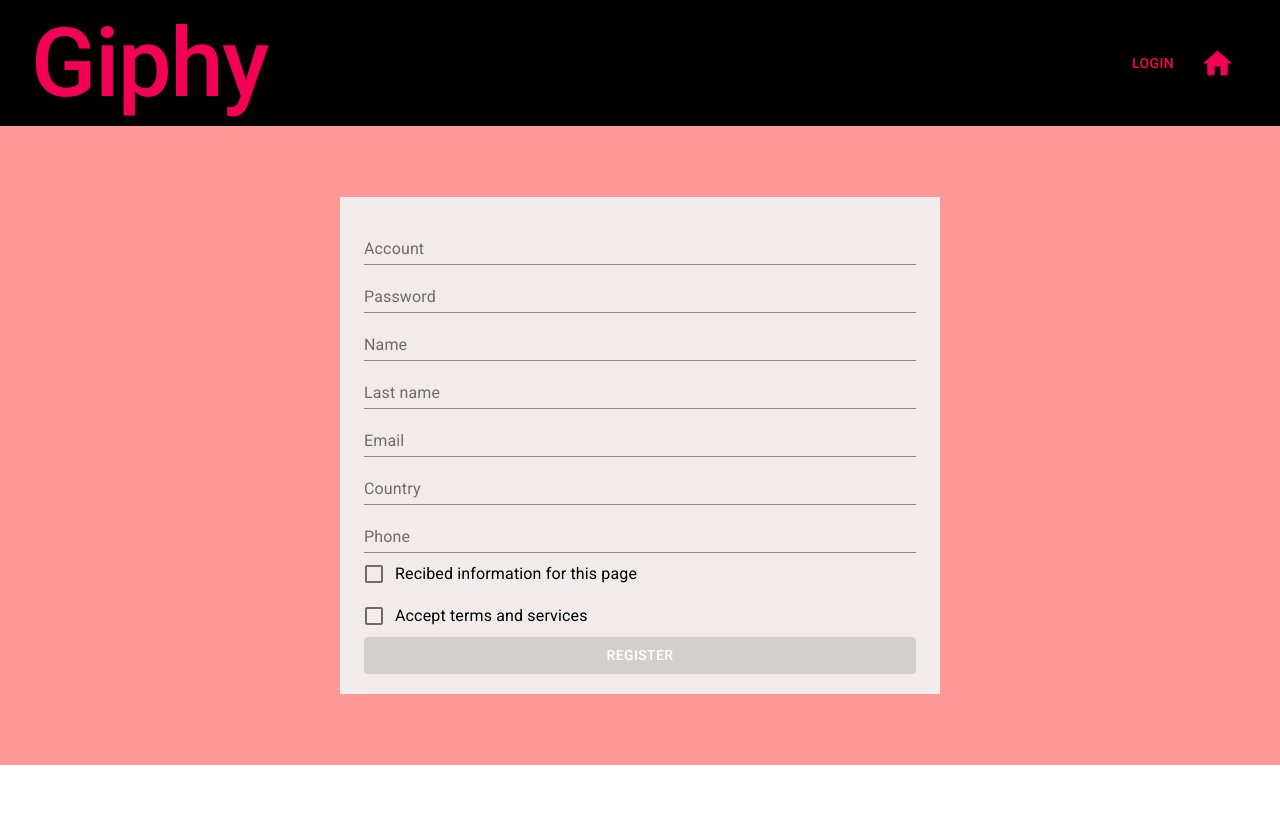
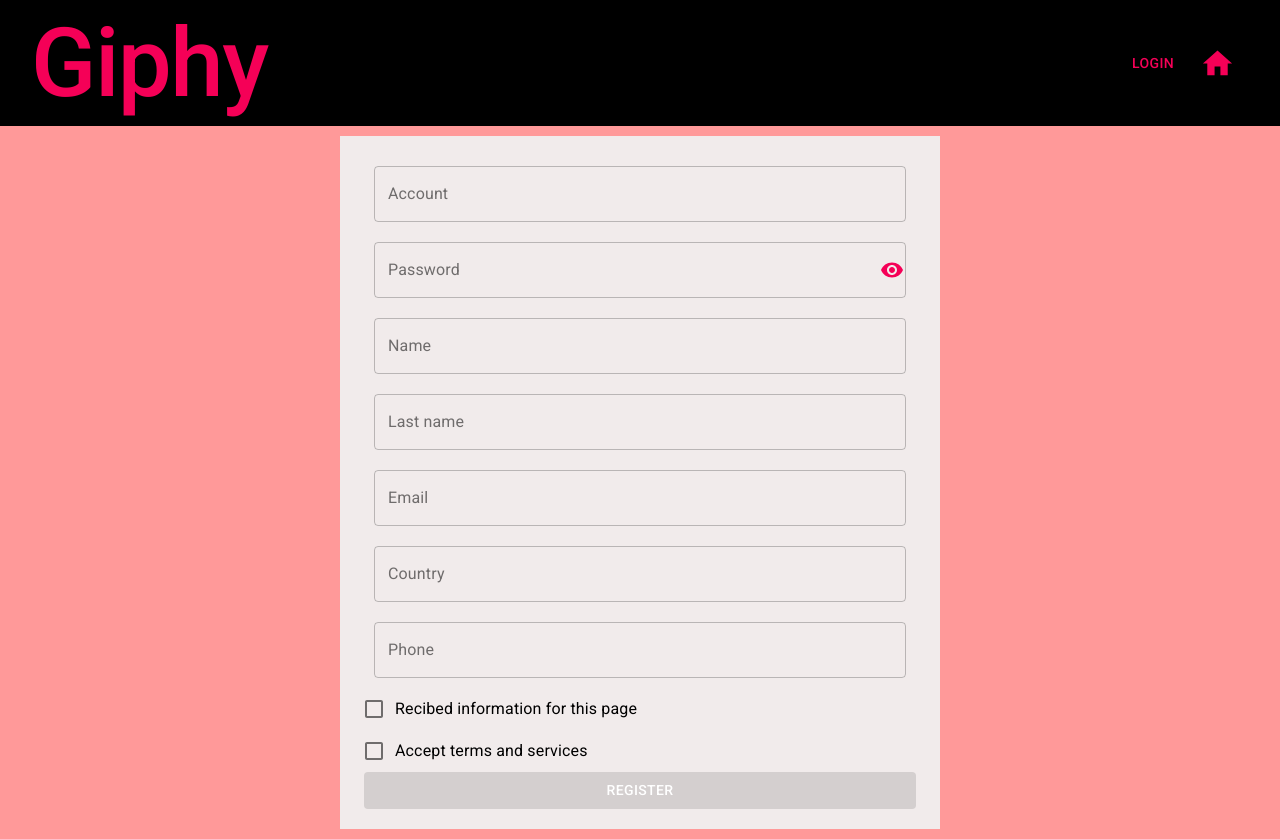
Before and after one commit to nicosarli/BrowserGifs-for-me, a React (Create React App) app: page /register in a window 1280 px wide. Before the commit the page ends 800 px from the top, so only its background shows below. Built offline with nearby package versions, Linux system fonts and the light colour scheme.

Commit message:
Realizando el register con un poco de validaciones

```diff
--- a/src/components/FormRegister/index.js
+++ b/src/components/FormRegister/index.js
@@ -1,6 +1,44 @@
 import React, { useReducer, useState } from "react";
 import TextField from "@material-ui/core/TextField";
-import { makeStyles, Checkbox, FormControlLabel, Button } from "@material-ui/core";
+import {
+  makeStyles,
+  Checkbox,
+  FormControlLabel,
+  Button,
+  // FormHelperText,
+  // Grid,
+} from "@material-ui/core";
+import HomeIcon from "@material-ui/icons/Home";
+import { IconButton } from "@material-ui/core";
+import VisibilityIcon from "@material-ui/icons/Visibility";
+import VisibilityOffIcon from "@material-ui/icons/VisibilityOff";
+
+import includesNumbers from "../../services/includesNumbers";
+import includesLetters from "../../services/includesLetters";
+import { Helmet } from "react-helmet";
+
+const initialStateErrors = {
+  accountError: [false, ""],
+  passwordError: [false, ""],
+  countryError: [false, ""],
+  phoneError: [false, ""],
+  nameError: [false, ""],
+  lastNameError: [false, ""],
+  emailError: [false, ""],
+  submit: [false],
+};
+
+const ACTIONSOFERRORS = {
+  UPDATE_ACCOUNT_ERROR: "update_account_error",
+  UPDATE_PASSWORD_ERROR: "update_password_error",
+  UPDATE_COUNTRY_ERROR: "update_country_error",
+  UPDATE_PHONE_ERROR: "update_phone_error",
+  UPDATE_NAME_ERROR: "update_name_error",
+  UPDATE_LASTNAME_ERROR: "update_lastname_error",
+  UPDATE_EMAIL_ERROR: "update_email_error",
+  UPDATE_CHECKBOX_ERROR: "update_checkbox_error",
+  RESET_ERRORS: "reset_errors",
+};
 
 const initialState = {
   account: "",
@@ -26,7 +64,6 @@ const ACTIONS = {
 
 const reducer = (state, action) => {
   switch (action.type) {
-
     case ACTIONS.UPDATE_ACCOUNT:
       return {
         ...state,
@@ -80,50 +117,228 @@ const reducer = (state, action) => {
   }
 };
 
+const reducerErrors = (stateErrors, action) => {
+  switch (action.type) {
+    case ACTIONSOFERRORS.UPDATE_ACCOUNT_ERROR:
+      return {
+        ...stateErrors,
+        accountError: action.payload,
+      };
+
+    case ACTIONSOFERRORS.UPDATE_PASSWORD_ERROR:
+      return {
+        ...stateErrors,
+        passwordError: action.payload,
+      };
+
+    case ACTIONSOFERRORS.UPDATE_COUNTRY_ERROR:
+      return {
+        ...stateErrors,
+        countryError: action.payload,
+      };
+
+    case ACTIONSOFERRORS.UPDATE_EMAIL_ERROR:
+      return {
+        ...stateErrors,
+        emailError: action.payload,
+      };
+
+    case ACTIONSOFERRORS.UPDATE_LASTNAME_ERROR:
+      return {
+        ...stateErrors,
+        lastNameError: action.payload,
+      };
+
+    case ACTIONSOFERRORS.UPDATE_PHONE_ERROR:
+      return {
+        ...stateErrors,
+        phoneError: action.payload,
+      };
+
+    case ACTIONSOFERRORS.UPDATE_CHECKBOX_ERROR:
+      return {
+        ...stateErrors,
+        check: action.payload,
+      };
+
+    case ACTIONSOFERRORS.RESET_ERRORS:
+      return {
+        ...stateErrors,
+        stateErrors: initialStateErrors,
+      };
+
+    default:
+      return stateErrors;
+  }
+};
+
 const useStyles = makeStyles(() => ({
-  Form: {
-    display: 'flex',
-    flexDirection: 'column',
+  root: {
+    display: "flex",
+    flexDirection: "column",
     margin: "20px 0",
+    "& .MuiFormControl-root": {
+      margin: "10px",
+    },
+  },
+  contentPassword: {
+    position: "relative",
+    display: "flex",
+    justifyContent: "space-between",
+  },
+  textFieldPassword: {
+    width: "100%",
+  },
+  buttonShowPassword: {
+    position: "absolute",
+    right: 0,
+    bottom: 0,
+    top: 0,
+    transform: "none",
   },
 }));
 
-const handleSubmit = () => {
-
-}
+const handleSubmit = () => {};
 
 const FormRegister = () => {
   const classes = useStyles();
+  const [state, dispatch] = useReducer(reducer, initialState);
+  const [stateErrors, dispatchErrors] = useReducer(
+    reducerErrors,
+    initialStateErrors
+  );
+  const [acceptTerms, setAcceptTerms] = useState(false);
+  const [showPassword, setShowPassword] = useState(false);
 
-  const [state, dispatch] = useReducer(reducer, initialState);
-  const [acceptTerms, setAcceptTerms] = useState(false)
+  const handleChangeShowPassword = () => {
+    setShowPassword((prevSet) => !prevSet);
+  };
 
-  const { account, password, country, phone, name, lastName, email, reciveInformation } = state;
+  // const [error, setError] = useState(false);
+  // const [helperText, setHelperText] = useState("");
+
+  const {
+    account,
+    password,
+    country,
+    phone,
+    name,
+    lastName,
+    email,
+    reciveInformation,
+  } = state;
+
+  const {
+    accountError,
+    passwordError,
+    countryError,
+    phoneError,
+    nameError,
+    lastNameError,
+    emailError,
+  } = stateErrors;
+
   return (
-    <form autoComplete="off" className={classes.Form} onSubmit={handleSubmit}>
+    <form autoComplete="off" className={classes.root} onSubmit={handleSubmit}>
+      <Helmet>
+        <title> GIPHY || Register </title>
+        <meta name="description" content="Register of the page" />
+      </Helmet>
       <TextField
-      label='Account'ñ
+        variant="outlined"
+        label="Account"
+        name="user"
+        id="user"
+        // value={account}
+        // error={error}
         value={account}
-      onChange={(evt) =>
-        dispatch({ type: ACTIONS.UPDATE_ACCOUNT, payload: evt.target.value })
-      }
+        error={accountError[0] || false}
+        helperText={accountError[1] || ""}
+        onChange={(evt) => {
+          const { value } = evt.target;
+          dispatch({
+            type: ACTIONS.UPDATE_ACCOUNT,
+            payload: value,
+          });
+
+          account.includes(" ")
+            ? dispatchErrors({
+                type: ACTIONSOFERRORS.UPDATE_ACCOUNT_ERROR,
+                payload: [true, "Username not accept spacing"],
+              })
+            : account.length < 8
+            ? dispatchErrors({
+                type: ACTIONSOFERRORS.UPDATE_ACCOUNT_ERROR,
+                payload: [true, "Username requerid more of 8 digits"],
+              })
+            : !(includesNumbers(account) && includesLetters(account))
+            ? dispatchErrors({
+                type: ACTIONSOFERRORS.UPDATE_ACCOUNT_ERROR,
+                payload: [true, "User is required letters and numbers"],
+              })
+            : dispatchErrors({
+                type: ACTIONSOFERRORS.UPDATE_ACCOUNT_ERROR,
+                payload: [false, ""],
+              });
+        }}
       />
+
+      <div className={classes.contentPassword}>
         <TextField
-      label='Password'
+          className={classes.textFieldPassword}
+          variant="outlined"
+          type={showPassword ? "text" : "password"}
+          label="Password"
           value={password}
-      onChange={(evt) =>
-        dispatch({ type: ACTIONS.UPDATE_PASSWORD, payload: evt.target.value })
-      }
+          error={passwordError[0]}
+          helperText={passwordError[1] || ""}
+          onChange={(evt) => {
+            const { value } = evt.target;
+            dispatch({
+              type: ACTIONS.UPDATE_PASSWORD,
+              payload: value,
+            });
+            password.includes(" ")
+              ? dispatchErrors({
+                  type: ACTIONSOFERRORS.UPDATE_PASSWORD_ERROR,
+                  payload: [true, "Password not accept spacing"],
+                })
+              : password.length < 8
+              ? dispatchErrors({
+                  type: ACTIONSOFERRORS.UPDATE_PASSWORD_ERROR,
+                  payload: [true, "Password requerid more of 8 digits"],
+                })
+              : dispatchErrors({
+                  type: ACTIONSOFERRORS.UPDATE_PASSWORD_ERROR,
+                  payload: [false, ""],
+                });
+          }}
         />
+        <IconButton
+          disableFocusRipple
+          disableRipple
+          className={classes.buttonShowPassword}
+          onClick={handleChangeShowPassword}
+        >
+          {showPassword ? (
+            <VisibilityOffIcon color="secondary" />
+          ) : (
+            <VisibilityIcon color="secondary" />
+          )}
+        </IconButton>
+      </div>
+
       <TextField
-      label='Name'
+        variant="outlined"
+        label="Name"
         value={name}
         onChange={(evt) =>
           dispatch({ type: ACTIONS.UPDATE_NAME, payload: evt.target.value })
         }
       />
       <TextField
-      label='Last name'
+        variant="outlined"
+        label="Last name"
         value={lastName}
         onChange={(evt) =>
           dispatch({
@@ -133,17 +348,47 @@ const FormRegister = () => {
         }
       />
       <TextField
-      label='Email'
+        variant="outlined"
+        label="Email"
         value={email}
-      onChange={(evt) =>
+        error={emailError[0] || false}
+        helperText={emailError[1] || ""}
+        onChange={(evt) => {
+          const { value } = evt.target;
           dispatch({
             type: ACTIONS.UPDATE_EMAIL,
-          payload: evt.target.value,
+            payload: value,
+          });
+          let expr =
+            /^([a-zA-Z0-9_\.\-])+\@(([a-zA-Z0-9\-])+\.)+([a-zA-Z0-9]{2,4})+$/;
+          // email.includes(['@' && '.'])
+          //   ? dispatchErrors({
+          //       type: ACTIONS.UPDATE_EMAIL_ERROR,
+          //       payload: [false, ""],
+          //     })
+          //   : dispatchErrors({
+          //       type: ACTIONS.UPDATE_EMAIL_ERROR,
+          //       payload: [true, "Email not valid"],
+          //     });
+          email.includes(" ")
+            ? dispatchErrors({
+                type: ACTIONSOFERRORS.UPDATE_EMAIL_ERROR,
+                payload: [true, "Email not accept spacing"],
               })
-      }
+            : !expr.test(email)
+            ? dispatchErrors({
+                type: ACTIONSOFERRORS.UPDATE_EMAIL_ERROR,
+                payload: [true, "Email not valid"],
+              })
+            : dispatchErrors({
+                type: ACTIONSOFERRORS.UPDATE_EMAIL_ERROR,
+                payload: [false, ""],
+              });
+        }}
       />
       <TextField
-      label='Country'
+        variant="outlined"
+        label="Country"
         value={country}
         onChange={(evt) =>
           dispatch({
@@ -153,21 +398,39 @@ const FormRegister = () => {
         }
       />
       <TextField
-      label='Phone'
+        variant="outlined"
+        label="Phone"
         value={phone}
-      onChange={(evt) =>
+        error={phoneError[0]}
+        helperText={phoneError[1]}
+        onChange={(evt) => {
+          const { value } = evt.target;
           dispatch({
             type: ACTIONS.UPDATE_PHONE,
-          payload: evt.target.value,
+            payload: value,
+          });
+          includesNumbers(phone) && phone.length === 9
+            ? dispatchErrors({
+                type: ACTIONSOFERRORS.UPDATE_PHONE_ERROR,
+                payload: [false, ""],
               })
-      }
+            : dispatchErrors({
+                type: ACTIONSOFERRORS.UPDATE_PHONE_ERROR,
+                payload: [true, "Phone not valid"],
+              });
+        }}
       />
       <FormControlLabel
         label="Recibed information for this page"
         control={
           <Checkbox
             value={reciveInformation}
-          onChange={ evt => (dispatch({ type: ACTIONS.UPDATE_CHECKBOX, payload: evt.target.checked }))}
+            onChange={(evt) =>
+              dispatch({
+                type: ACTIONS.UPDATE_CHECKBOX,
+                payload: evt.target.checked,
+              })
+            }
             color="secondary"
           />
         }
@@ -177,20 +440,24 @@ const FormRegister = () => {
         control={
           <Checkbox
             value={acceptTerms}
-          onChange={ () => setAcceptTerms(prevState => !prevState)}
+            onChange={() => setAcceptTerms((prevState) => !prevState)}
             color="secondary"
           />
         }
       />
-    {
-      acceptTerms
-        ?
-      <Button disableElevation variant='contained' color='secondary'> Register </Button>
-        :
-      <Button disabled disableElevation variant='contained' color='secondary'> Register </Button>
-    }
+      {acceptTerms ? (
+        <Button disableElevation variant="contained" color="secondary">
+          {" "}
+          Register{" "}
+        </Button>
+      ) : (
+        <Button disabled disableElevation variant="contained" color="secondary">
+          {" "}
+          Register{" "}
+        </Button>
+      )}
     </form>
-  )
-}
+  );
+};
 
-export default FormRegister
+export default FormRegister;
--- a/src/pages/Register/index.js
+++ b/src/pages/Register/index.js
@@ -7,10 +7,10 @@ const useStyles = makeStyles(() => ({
     background: "#f1f1f1f1",
     display: "flex",
     flexDirection: "column",
-    margin: 'auto auto',
+    margin: '10px auto',
   },
   Fondo: {
-    height: '79.9vh',
+    height: '100%',
     background: '#f99',
     display: 'flex'
   }
--- /dev/null
+++ b/src/services/includesLetters.js
@@ -0,0 +1,13 @@
+const letters = "abcdefghyjklmnñopqrstuvwxyz"
+
+const includesLetters = (text) => {
+  text = text.toLowerCase()
+    for(let i=0; i<text.length; i++){
+       if (letters.indexOf(text.charAt(i), 0) !== -1){
+          return 1;
+       }
+    }
+    return 0;
+}
+
+export default includesLetters
--- /dev/null
+++ b/src/services/includesNumbers.js
@@ -0,0 +1,12 @@
+const numbers = "0123456789"
+
+const includesNumbers = (text) => {
+    for(let i=0; i<text.length; i++){
+       if (numbers.indexOf(text.charAt(i), 0) !== -1){
+          return 1;
+       }
+    }
+    return 0;
+}
+
+export default includesNumbers
```
Also changed, not shown: src/components/FormError/index.js (added, +11 -0 lines). Lines whose indentation alone changed are shown as unchanged.
